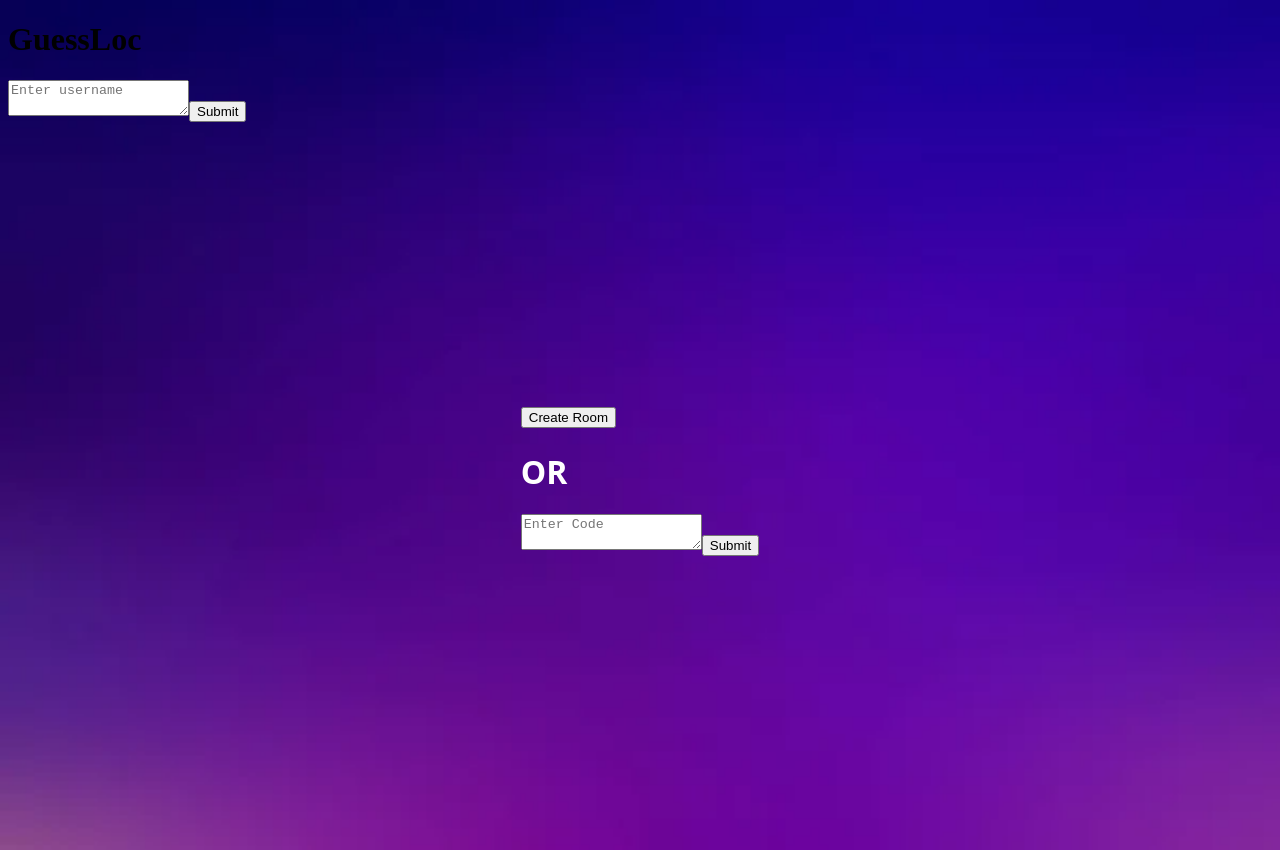
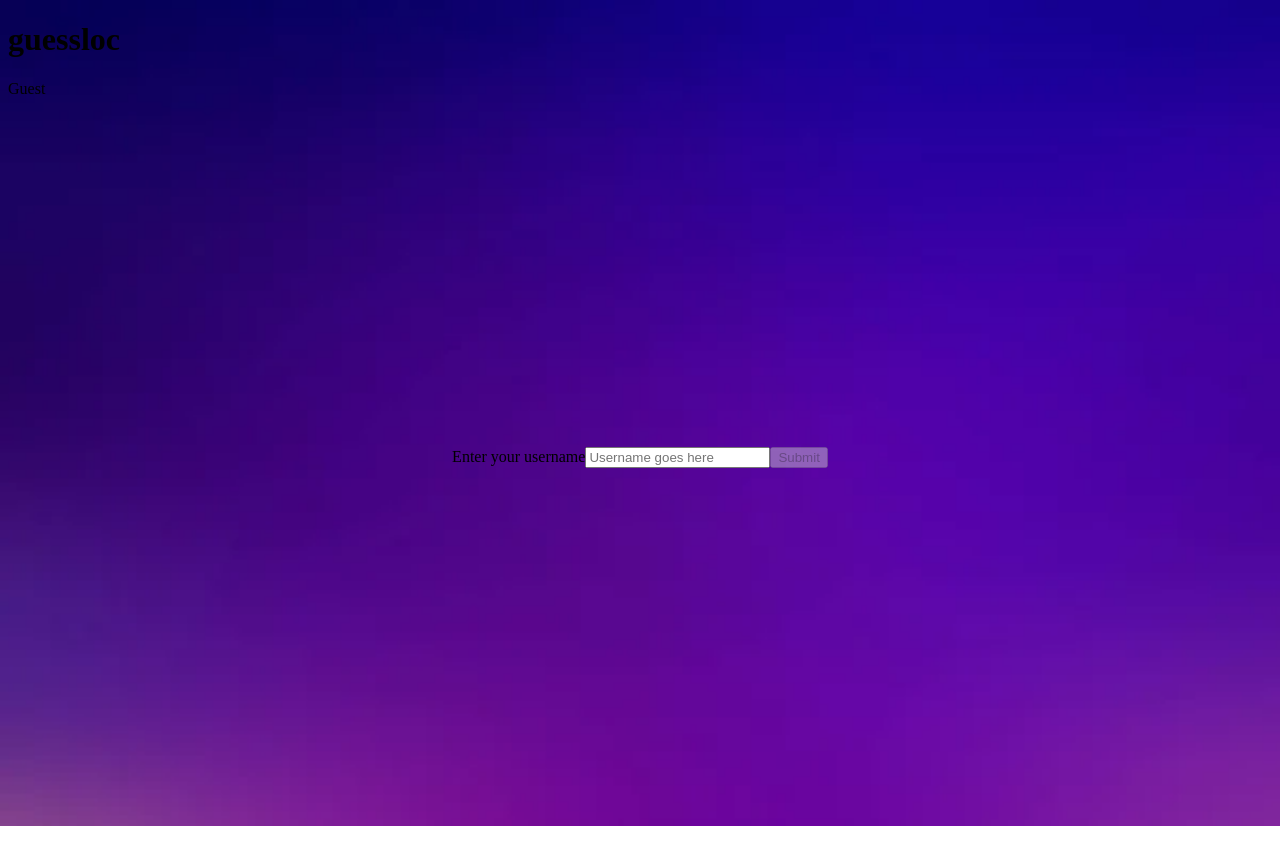
Before and after one commit to Rahul6700/wt-project, a React (Create React App) app: page / in a window 1280 px wide. After the commit the page ends 826 px from the top, so only its background shows below. Built offline with nearby package versions, Linux system fonts and the light colour scheme.

Commit message:
Added Create room and join room with backend functionality(Sidebar not fixed yet)

```diff
--- a/package.json
+++ b/package.json
@@ -7,6 +7,7 @@
     "@testing-library/react": "^13.4.0",
     "@testing-library/user-event": "^13.5.0",
     "express": "^4.21.1",
+    "mongodb": "^6.10.0",
     "react": "^18.3.1",
     "react-dom": "^18.3.1",
     "react-router-dom": "^6.28.0",
--- a/src/App.js
+++ b/src/App.js
@@ -1,16 +1,25 @@
-import React,{ useState } from "react";
-import { BrowserRouter as Router, Routes, Route } from "react-router-dom";
-import Navbar from "./components/navbar";
-import Home from "./components/home";
-import Party from "./pages/party";
+import React, { useState } from 'react';
+import { BrowserRouter as Router, Routes, Route } from 'react-router-dom';
+import Navbar from './components/navbar';
+import Home from './components/home';
+import Party from './pages/party';
+
 export default function App() {
-  const [username, setUsername] = useState("");
+  const [username, setUsername] = useState(''); // Central username state
+
   return (
     <Router>
-      <Navbar username={username}/>
+      <Navbar username={username} />
       <Routes>
-        <Route path="/" element={<div id="home"><Home setUsername={setUsername}/></div>} />
-        <Route path="/:roomCode" element={<Party />} />
+        <Route
+          path='/'
+          element={
+            <div id='home'>
+              <Home username={username} />
+            </div>
+          }
+        />
+        <Route path='/:roomCode' element={<Party />} />
       </Routes>
     </Router>
   );
--- a/src/components/home.js
+++ b/src/components/home.js
@@ -1,65 +1,136 @@
-import React, { useState } from 'react';
-import { customAlphabet } from 'nanoid';
-import { useNavigate } from 'react-router-dom';
+import React, { useState } from "react";
+import { customAlphabet } from "nanoid";
+import { useNavigate } from "react-router-dom";
 
 export default function Home() {
-  const [inputCode, setInputCode] = useState('');
-  const [loading, setLoading] = useState(false);
+  const [inputCode, setInputCode] = useState("");
+  const [enteredUsername, setEnteredUsername] = useState("");
+  const [showRoomControls, setShowRoomControls] = useState(false); // to control the fade-in/fade-out effect
+  const [usernameError, setUsernameError] = useState(""); // state to manage error messages
   const navigate = useNavigate();
 
-  const createParty = () => {
-    const generateRoomId = customAlphabet('ABCDEFGHIJKLMNOPQRSTUVWXYZ', 6);
+  const createRoom = async () => {
+    const generateRoomId = customAlphabet("ABCDEFGHIJKLMNOPQRSTUVWXYZ", 6);
     const newRoomCode = generateRoomId();
-    setLoading(true);
-    setTimeout(() => {
-      navigate(`/${newRoomCode}`);
-    }, 2000);
+    try {
+      const response = await fetch("http://localhost:3000/createRoom", {
+        method: "POST",
+        headers: {
+          "Content-Type": "application/json",
+        },
+        body: JSON.stringify({ id: newRoomCode, user: enteredUsername }),
+      });
+
+      if (!response.ok) {
+        throw new Error(`HTTP error! status: ${response.status}`);
+      }
+
+      const result = await response.json();
+      console.log(result);
+      navigate(`/${newRoomCode}`); // Navigate to the new room using the generated code
+    } catch (error) {
+      console.error("Error creating room:", error);
+      alert("Failed to create the room. Please try again.");
+    }
   };
 
-  const handleCode = () => {
+  const joinRoom = async () => {
     if (inputCode) {
-      setLoading(true);
-      setTimeout(() => {
+      try {
+        const response = await fetch("http://localhost:3000/joinRoom", {
+          method: "POST",
+          headers: {
+            "Content-Type": "application/json",
+          },
+          body: JSON.stringify({ id: inputCode, user: enteredUsername }),
+        });
+
+        if (!response.ok) {
+          throw new Error(`HTTP error! status: ${response.status}`);
+        }
+
+        const result = await response.json();
+        console.log("Joined room successfully:", result);
         navigate(`/${inputCode}`);
-      }, 2000);
+      } catch (error) {
+        console.error("Error joining room:", error);
+        alert("Failed to join the room. Please try again.");
+      }
     } else {
-      alert('Please enter a valid code.');
+      alert("Please enter a valid code.");
+    }
+  };
+
+  const handleUsernameSubmit = () => {
+    if (enteredUsername.trim() === "") {
+      setUsernameError("Username cannot be empty.");
+    } else {
+      setUsernameError("");
+      setShowRoomControls(true);
+      console.log(enteredUsername);
     }
   };
 
   return (
-    <>
-      <div className='bg-gray-900 text-white p-12 mx-auto max-w-3xl text-center rounded-xl shadow-lg'>
+    <div className="bg-gray-900 text-white p-12 mx-auto max-w-3xl text-center rounded-xl shadow-lg">
+      {/* Username input section */}
+      {!showRoomControls ? (
+        <div className="fade-in-out">
+          <label htmlFor="username" className="text-lg text-gray-300 mb-4 block">
+            Enter your username
+          </label>
+          <input
+            id="username"
+            type="text"
+            className="bg-gray-700 text-white p-3 rounded-md border border-gray-600 w-2/3 h-11 text-base transition-colors duration-300 focus:bg-gray-600 focus:ring-2 focus:ring-blue-400"
+            placeholder="Username goes here"
+            value={enteredUsername}
+            onChange={(e) => setEnteredUsername(e.target.value)}
+            required
+            maxLength={20}
+          />
+          {/* Error message if username is empty */}
+          {usernameError && <p className="text-red-500 text-sm mt-2">{usernameError}</p>}
+
           <button
-          className='bg-purple-600 text-white py-4 px-6 rounded-md text-xl font-bold transition-transform duration-300 transform hover:scale-105 hover:bg-purple-500 focus:ring-2 focus:ring-purple-400 mb-8'
-          onClick={createParty}
-          disabled={loading}
+            onClick={handleUsernameSubmit}
+            className={`bg-blue-500 text-white py-2 px-6 rounded-md text-lg font-semibold transition-transform duration-300 transform hover:scale-105 hover:bg-blue-400 focus:ring-2 focus:ring-blue-300 mt-6 ml-2 ${enteredUsername.trim() === "" ? "opacity-50 cursor-not-allowed" : ""}`}
+            disabled={enteredUsername.trim() === ""} // Disable the button if username is empty
+          >
+            Submit
+          </button>
+        </div>
+      ) : (
+        <div className="fade-in-out">
+          <button
+            className="bg-purple-600 text-white py-4 px-6 rounded-md text-xl font-bold transition-transform duration-300 transform hover:scale-105 hover:bg-purple-500 focus:ring-2 focus:ring-purple-400 mb-8"
+            onClick={createRoom}
           >
             Create Room
           </button>
 
-        <div className='relative mb-6'>
-          <h1 className='text-xl text-gray-300'>OR</h1>
+          <div className="relative mb-6">
+            <h1 className="text-xl text-gray-300">OR</h1>
           </div>
 
-        <div className='flex items-center justify-center gap-4'>
+          <div className="flex items-center justify-center gap-4">
             <textarea
-            className='bg-gray-700 text-white p-3 rounded-md border border-gray-600 w-2/3 h-11 text-base transition-colors duration-300 focus:bg-gray-600 focus:ring-2 focus:ring-blue-400 resize-none overflow-hidden'
-            placeholder='Enter Code'
+              className="bg-gray-700 text-white p-3 rounded-md border border-gray-600 w-2/3 h-11 text-base transition-colors duration-300 focus:bg-gray-600 focus:ring-2 focus:ring-blue-400 resize-none overflow-hidden"
+              placeholder="Enter Code"
               value={inputCode}
               onChange={(e) => setInputCode(e.target.value)}
               required
               maxLength={6}
             ></textarea>
             <button
-            className='bg-blue-500 text-white py-2 px-6 rounded-md text-lg font-semibold transition-transform duration-300 transform hover:scale-105 hover:bg-blue-400 focus:ring-2 focus:ring-blue-300'
-            onClick={handleCode}
-            disabled={loading}
+              className="bg-blue-500 text-white py-2 px-6 rounded-md text-lg font-semibold transition-transform duration-300 transform hover:scale-105 hover:bg-blue-400 focus:ring-2 focus:ring-blue-300"
+              onClick={joinRoom}
             >
               Submit
             </button>
           </div>
         </div>
-    </>
+      )}
+    </div>
   );
 }
--- a/src/components/navbar.js
+++ b/src/components/navbar.js
@@ -1,50 +1,25 @@
-import React, { useState } from "react";
-import { useNavigate } from "react-router-dom";
+import React from 'react';
+import { useNavigate } from 'react-router-dom';
 
-export default function Navbar() {
-  const [username, setUsername] = useState(""); // State to store username
-  const [editing, setEditing] = useState(true); // State to toggle between input and display
+export default function Navbar({ username, setUsername }) {
   const navigate = useNavigate();
 
   const goToHome = () => {
-    navigate("/");
-  };
-
-  const handleUsernameSubmit = () => {
-    if (username.trim()) {
-      setEditing(false); // Switch to display mode
-    } else {
-      alert("Please enter your username!");
-    }
+    navigate('/');
   };
 
   return (
-    <div className="bg-black text-white h-16 flex items-center px-6 shadow-lg">
-      <h1 onClick={goToHome} className="text-xl font-semibold cursor-pointer">
-        GuessLoc
+    <div className='bg-gradient-to-r from-black to-gray-900 text-white h-16 flex items-center px-6 shadow-xl rounded-b-lg'>
+      <h1
+        onClick={goToHome}
+        className='text-2xl font-extrabold cursor-pointer transition-transform transform hover:scale-105 hover:text-gray-400'
+      >
+        guessloc
       </h1>
-      <div className="ml-auto text-sm">
-        {editing ? (
-          <div className="flex items-center gap-2">
-            <textarea
-              className="bg-gray-700 text-white p-2 rounded-md border border-gray-600 w-48 h-8 text-sm resize-none overflow-hidden focus:ring-2 focus:ring-purple-500"
-              placeholder="Enter username"
-              value={username}
-              onChange={(e) => setUsername(e.target.value)}
-              maxLength={20}
-            ></textarea>
-            <button
-              onClick={handleUsernameSubmit}
-              className="bg-purple-600 text-white py-1 px-4 rounded-md text-sm font-semibold transition-transform duration-300 transform hover:scale-105 hover:bg-purple-500 focus:ring-2 focus:ring-purple-400"
-            >
-              Submit
-            </button>
-          </div>
-        ) : (
-          <span>
-            Welcome, <span className="font-bold">{username}</span>
-          </span>
-        )}
+      <div className='ml-auto text-sm'>
+        <div className='flex items-center gap-2'>
+          <span className='text-lg font-semibold text-gray-500'>Guest</span>
+        </div>
       </div>
     </div>
   );
--- a/src/index.css
+++ b/src/index.css
@@ -207,24 +207,20 @@ html {
   height: 80px;
 }
 
-.loading-spinner {
-  position: relative;
-  top: 50%;
-  left: 46%;
-  transform: translate(-50%, -50%);
-  border: 4px solid #f3f3f3;
-  border-top: 4px solid #3498db;
-  border-radius: 50%;
-  width: 20px;
-  height: 20px;
-  animation: spin 1s linear infinite;
+.fade-in-out {
+  opacity: 0;
+  animation: fadeIn 0.5s forwards;
 }
 
-@keyframes spin {
+.fade-in-out:visible {
+  opacity: 1;
+}
+
+@keyframes fadeIn {
   0% {
-    transform: rotate(0deg);
+    opacity: 0;
   }
   100% {
-    transform: rotate(360deg);
+    opacity: 1;
   }
 }
```
Also changed, not shown: server.js (+230 -92 lines), src/App.css (deleted, +0 -38 lines), src/components/sidebar.js (+15 -5 lines), src/pages/party.js (+15 -9 lines), 1 other file (tests, documents, lock files or other folders). Lines whose indentation alone changed are shown as unchanged.
